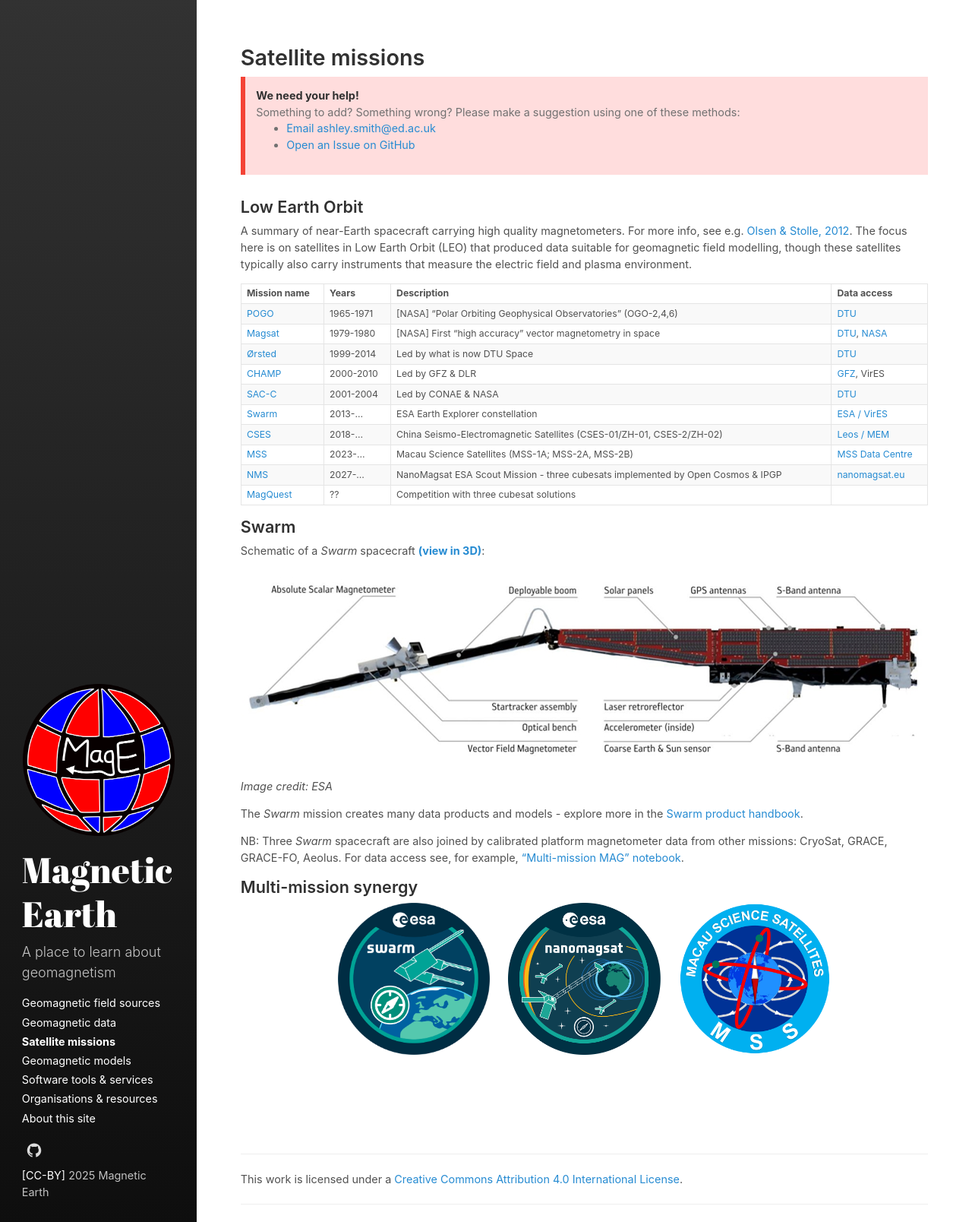
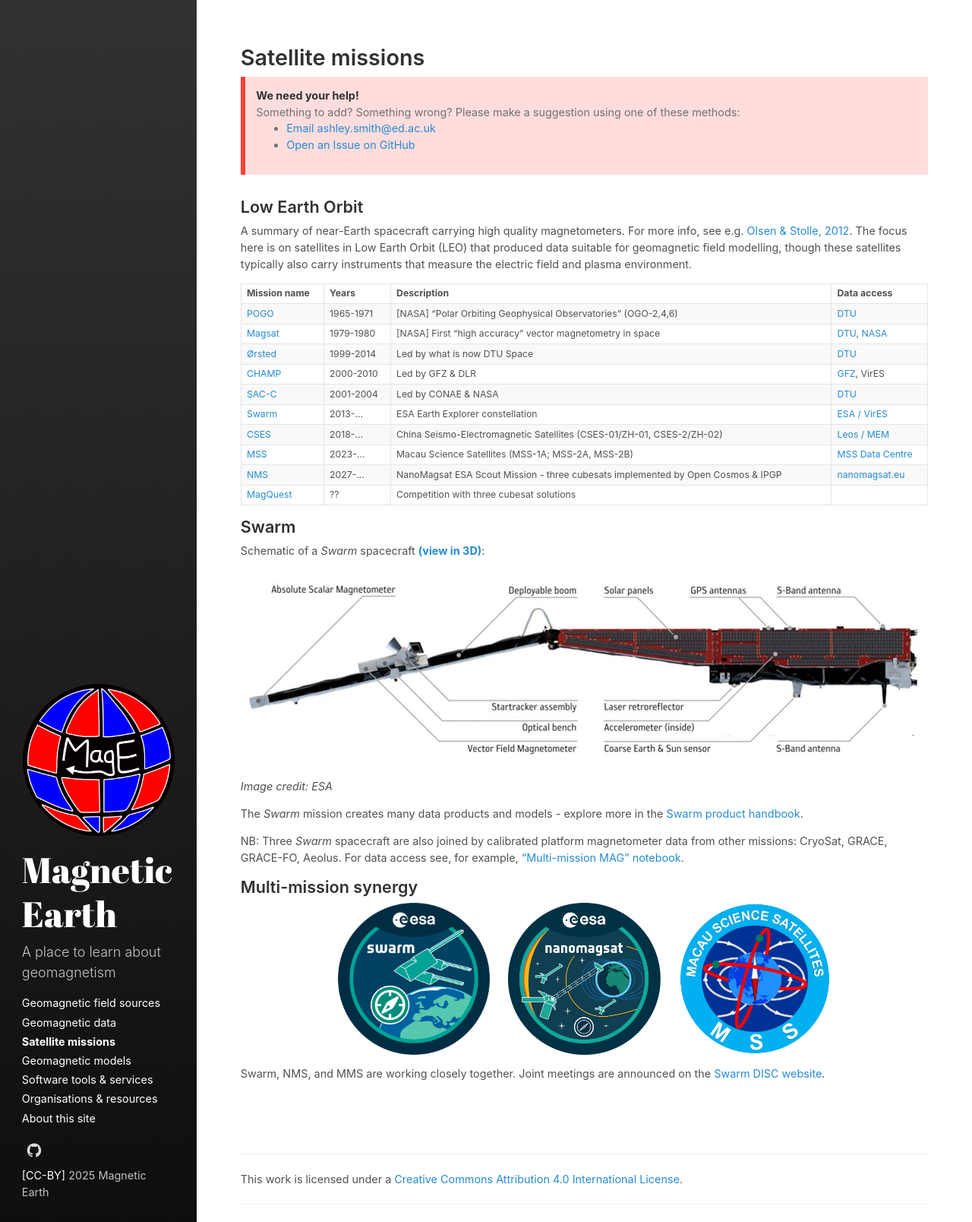
Before and after one commit to MagneticEarth/MagneticEarth.github.io, a Jekyll site: the page built from pages/missions.md, in a window 1280 px wide. Shown: the whole page at 76% size. Built offline with Jekyll 4.4.1, drawn with Linux system fonts in a browser that asks for light colours.

Commit message:
Add link to Swarm DISC website

```diff
--- a/pages/missions.md
+++ b/pages/missions.md
@@ -52,3 +52,5 @@
     <img src="/images/ESA_NanoMagSat_MissionLogo_Patch.png" alt="NMS patch" style="height: 200px;">
     <img src="/images/MSS-mission-patch.png" alt="MSS patch" style="height: 200px;">
 </div>
+
+Swarm, NMS, and MMS are working closely together. Joint meetings are announced on the [Swarm DISC website](https://swarmdisc.org/).
```
